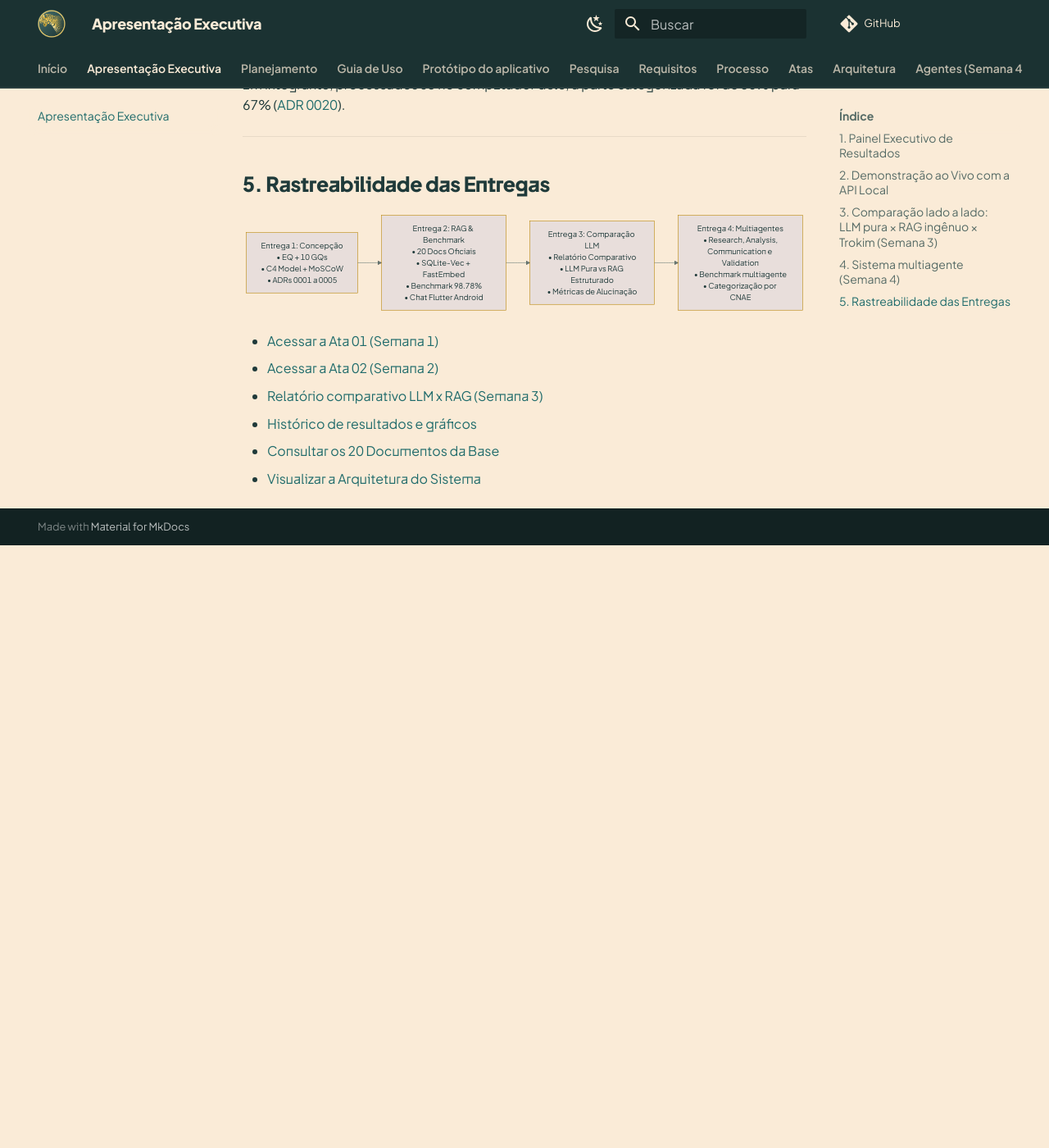
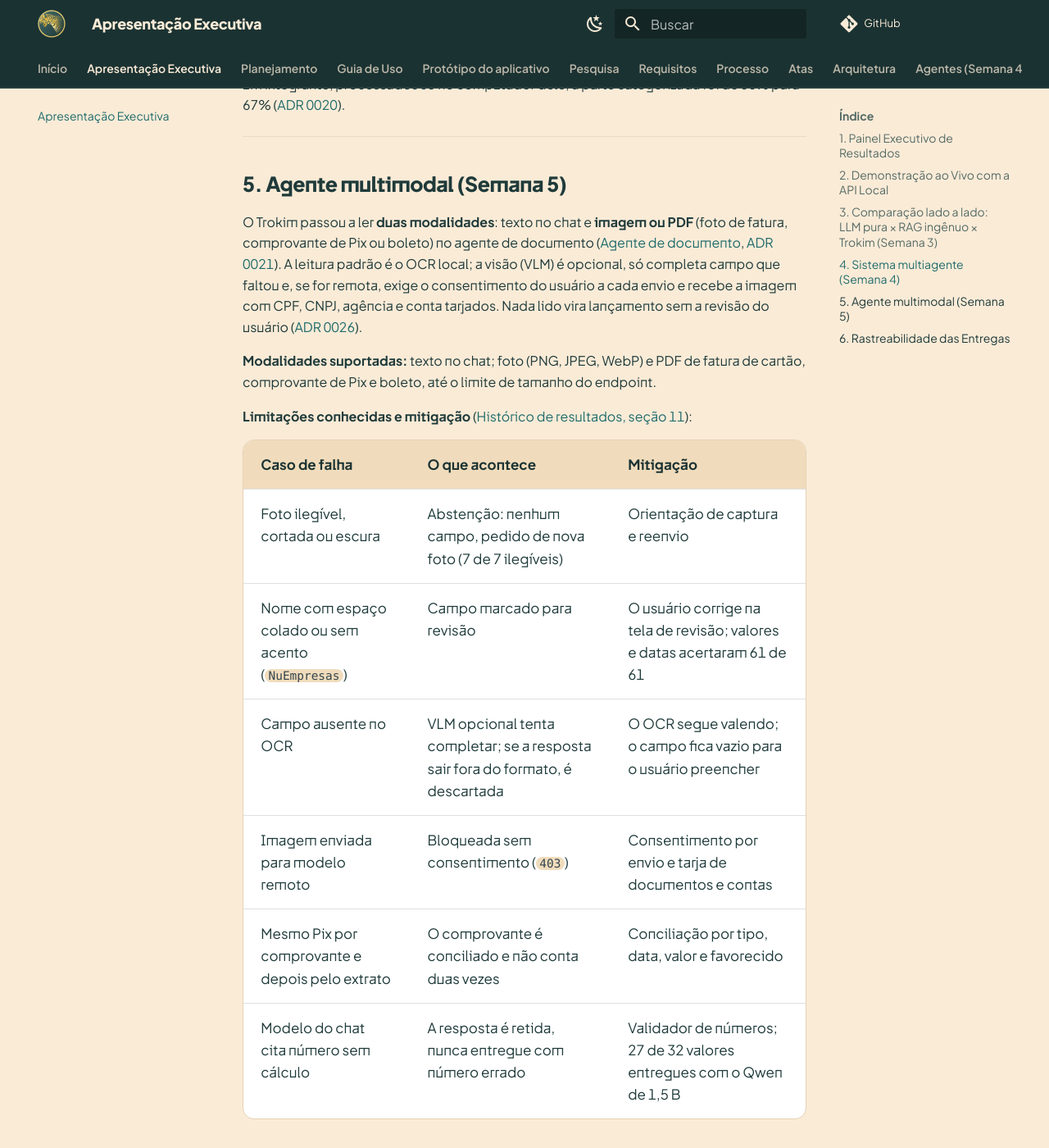
Before and after one commit to moonshinerd/trokim, an MkDocs documentation site: the page built from docs/apresentacao.md, in a window 1280 px wide and 1400 px high, scrolled down 5994 px. Shown: the whole window at 82% size. Built offline with MkDocs 1.6.1 and Material for MkDocs 9.7.7, drawn with Linux system fonts in a browser that asks for light colours; comment, search, counter and statistics services are not loaded; before the commit the page ends 6659 px from its top, so only the background shows below that; some of the changed text lies outside the part shown.

Commit message:
docs: glossário, apresentação e página inicial com a Entrega 5

````diff
--- a/docs/apresentacao.md
+++ b/docs/apresentacao.md
@@ -1,6 +1,6 @@
 # Apresentação Executiva e Demonstração Interativa
 
-Este documento reúne a visão consolidada das **Entregas 1 a 4** do projeto **Trokim**, no âmbito do **Challenge 2 (TIC-IA 2026 — Big Idea: Qualidade de Vida)**.
+Este documento reúne a visão consolidada das **Entregas 1 a 5** do projeto **Trokim**, no âmbito do **Challenge 2 (TIC-IA 2026 — Big Idea: Qualidade de Vida)**.
 
 ---
 
@@ -93,13 +93,55 @@ só no computador dele, a parte categorizada foi de 56% para 67%
 
 ---
 
-## 5. Rastreabilidade das Entregas
+## 5. Agente multimodal (Semana 5)
+
+O Trokim passou a ler **duas modalidades**: texto no chat e **imagem ou PDF** (foto de fatura,
+comprovante de Pix ou boleto) no agente de documento
+([Agente de documento](agentes/document-agent.md), [ADR 0021](adr/0021-visao-e-ocr-modulares.md)).
+A leitura padrão é o OCR local; a visão (VLM) é opcional, só completa campo que faltou e, se for
+remota, exige o consentimento do usuário a cada envio e recebe a imagem com CPF, CNPJ, agência e
+conta tarjados. Nada lido vira lançamento sem a revisão do usuário
+([ADR 0026](adr/0026-confirmacao-e-consulta-de-documentos.md)).
+
+**Modalidades suportadas:** texto no chat; foto (PNG, JPEG, WebP) e PDF de fatura de cartão,
+comprovante de Pix e boleto, até o limite de tamanho do endpoint.
+
+**Limitações conhecidas e mitigação** ([Histórico de resultados, seção 11](pesquisa/resultados.md#11-semana-5-motores-de-leitura-e-chat-com-os-dados-do-usuario)):
+
+| Caso de falha | O que acontece | Mitigação |
+|---|---|---|
+| Foto ilegível, cortada ou escura | Abstenção: nenhum campo, pedido de nova foto (7 de 7 ilegíveis) | Orientação de captura e reenvio |
+| Nome com espaço colado ou sem acento (`NuEmpresas`) | Campo marcado para revisão | O usuário corrige na tela de revisão; valores e datas acertaram 61 de 61 |
+| Campo ausente no OCR | VLM opcional tenta completar; se a resposta sair fora do formato, é descartada | O OCR segue valendo; o campo fica vazio para o usuário preencher |
+| Imagem enviada para modelo remoto | Bloqueada sem consentimento (`403`) | Consentimento por envio e tarja de documentos e contas |
+| Mesmo Pix por comprovante e depois pelo extrato | O comprovante é conciliado e não conta duas vezes | Conciliação por tipo, data, valor e favorecido |
+| Modelo do chat cita número sem cálculo | A resposta é retida, nunca entregue com número errado | Validador de números; 27 de 32 valores entregues com o Qwen de 1,5 B |
+
+**Roteiro da demonstração (duas modalidades):**
+
+1. No app, **Importar → Documento**, escolher a foto sintética de um comprovante de Pix
+   (`research/synthetic_data/document_images/`), com o motor **OCR local**.
+2. Conferir os campos na revisão (data, valor, favorecido, banco), corrigir o nome se o OCR
+   colou espaços e **Confirmar**.
+3. No **Chat**, perguntar "Quanto gastei na <favorecido do comprovante>?": a resposta traz o
+   valor calculado e diz que o lançamento veio de foto ou PDF revisado pelo usuário.
+4. Perguntar "Quanto gastei em novembro de 2026?" com a conta e o período escolhidos no seletor:
+   a resposta mostra o card do cálculo daquela conta.
+5. Importar o extrato do mesmo mês com o mesmo Pix: a API devolve `documents_reconciled: 1` e o
+   total de gastos não muda.
+6. (Opcional) Repetir o passo 1 com o motor de visão remota para mostrar o pedido de
+   consentimento.
+
+---
+
+## 6. Rastreabilidade das Entregas
 
 ```mermaid
 flowchart LR
     E1["Entrega 1: Concepção<br/>• EQ + 10 GQs<br/>• C4 Model + MoSCoW<br/>• ADRs 0001 a 0005"] --> E2["Entrega 2: RAG & Benchmark<br/>• 20 Docs Oficiais<br/>• SQLite-Vec + FastEmbed<br/>• Benchmark 98.78%<br/>• Chat Flutter Android"]
     E2 --> E3["Entrega 3: Comparação LLM<br/>• Relatório Comparativo<br/>• LLM Pura vs RAG Estruturado<br/>• Métricas de Alucinação"]
     E3 --> E4["Entrega 4: Multiagentes<br/>• Research, Analysis,<br/>Communication e Validation<br/>• Benchmark multiagente<br/>• Categorização por CNAE"]
+    E4 --> E5["Entrega 5: Multimodal<br/>• Foto e PDF de documentos<br/>• OCR local e VLM opcional<br/>• Chat com contas e dívidas<br/>• Benchmark de motores"]
 ```
 
 - [Acessar a Ata 01 (Semana 1)](atas/ata01.md)
````
Also changed, not shown: docs/glossario.md (+16 -0 lines), docs/index.md (+15 -1 lines).
